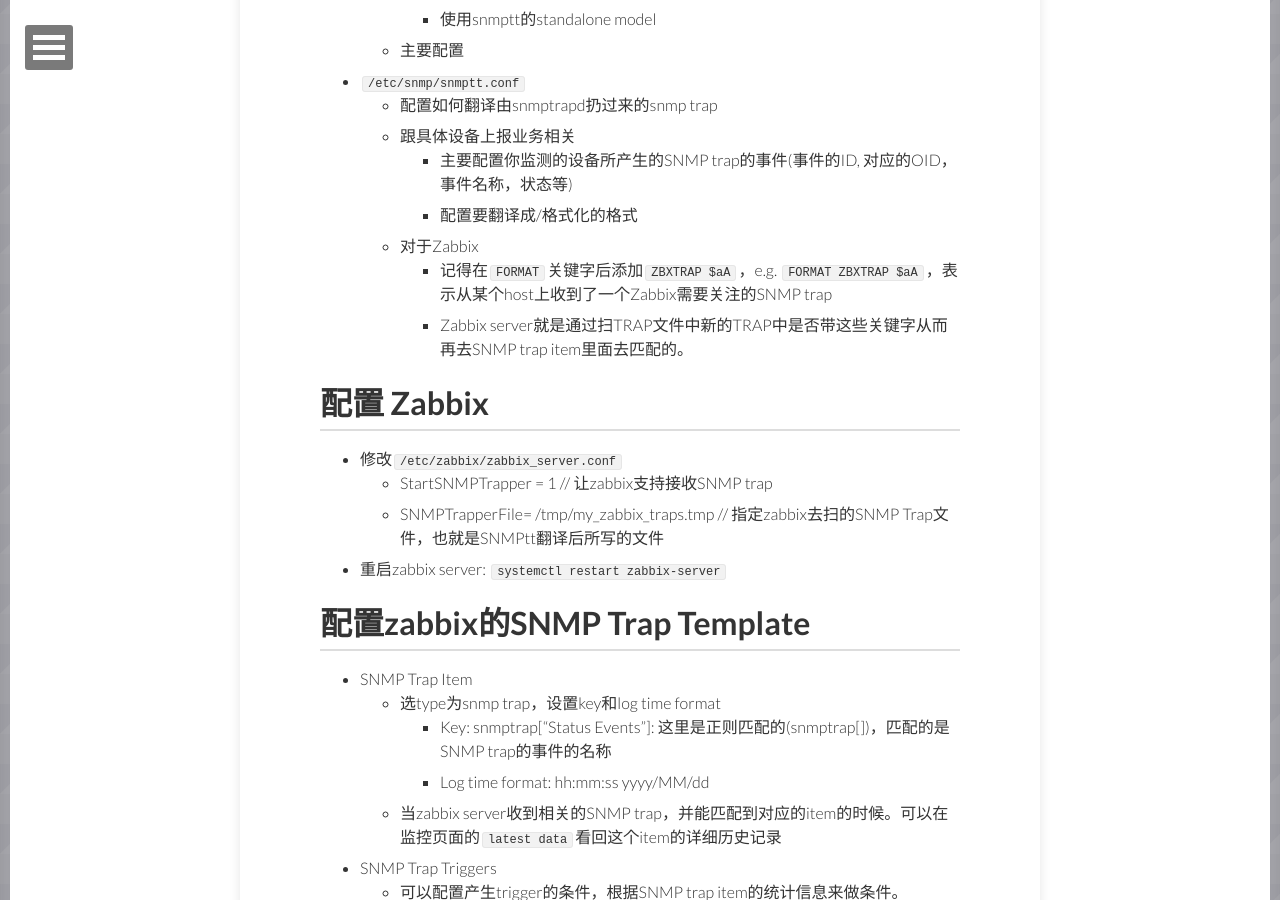
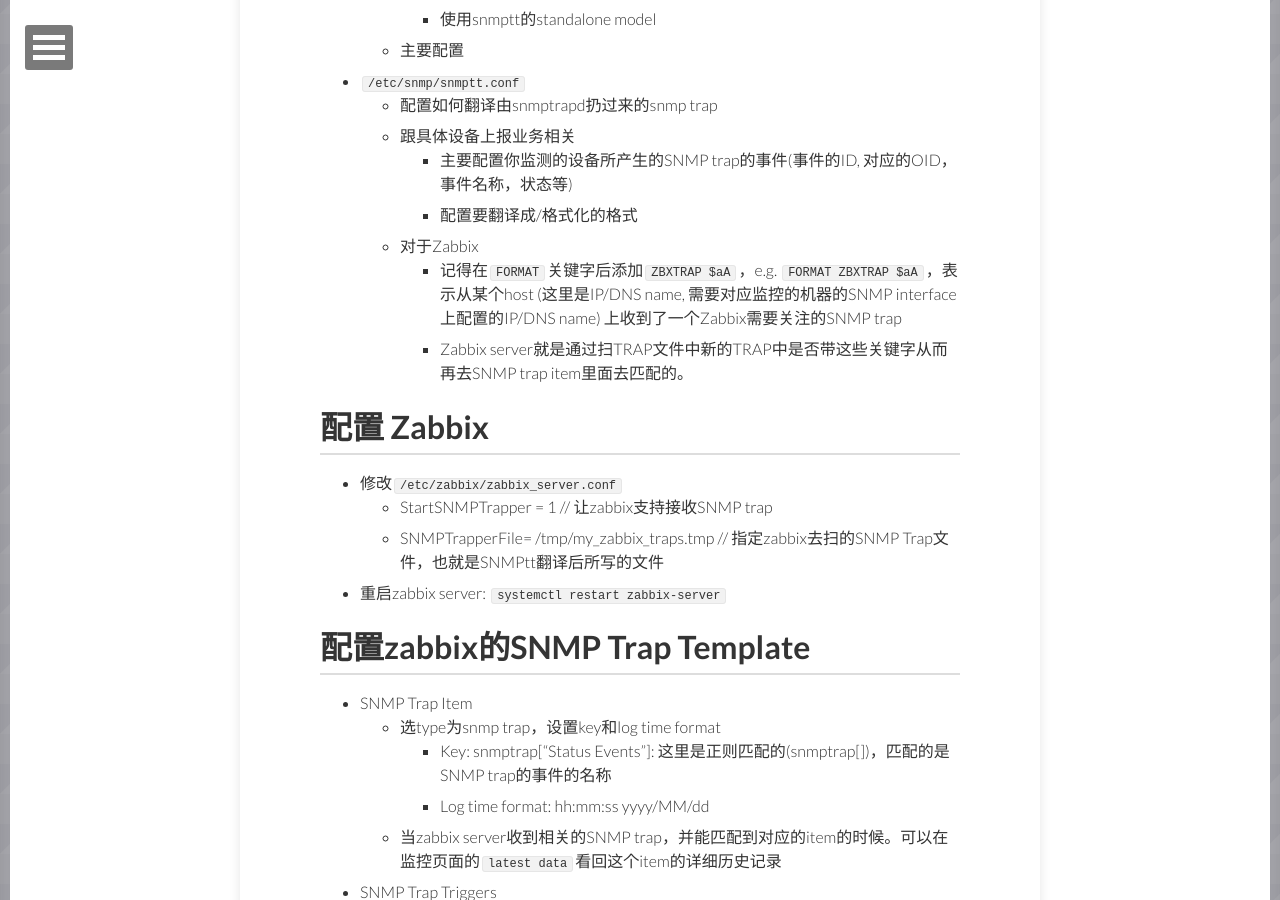
Before and after one commit to KasperDeng/kasperdeng.github.io, a Jekyll site: the page built from _posts/2016-11-12-zabbix-snmp-trap.md, in a window 1280 px wide and 900 px high, scrolled down 2206 px. Built offline with Jekyll 4.4.1, drawn with Linux system fonts in a browser that asks for light colours; nearby versions of some CDN libraries; comment, search, counter and statistics services are not loaded.

Commit message:
update zabbix snmp trap match mechanism

```diff
--- a/_posts/2016-11-12-zabbix-snmp-trap.md
+++ b/_posts/2016-11-12-zabbix-snmp-trap.md
@@ -67,7 +67,7 @@
     + 主要配置你监测的设备所产生的SNMP trap的事件(事件的ID, 对应的OID，事件名称，状态等)
     + 配置要翻译成/格式化的格式
   - 对于Zabbix
-    + 记得在`FORMAT`关键字后添加`ZBXTRAP $aA`，e.g. `FORMAT ZBXTRAP $aA`，表示从某个host上收到了一个Zabbix需要关注的SNMP trap
+    + 记得在`FORMAT`关键字后添加`ZBXTRAP $aA`，e.g. `FORMAT ZBXTRAP $aA`，表示从某个host (这里是IP/DNS name, 需要对应监控的机器的SNMP interface上配置的IP/DNS name) 上收到了一个Zabbix需要关注的SNMP trap
     + Zabbix server就是通过扫TRAP文件中新的TRAP中是否带这些关键字从而再去SNMP trap item里面去匹配的。
 
 # 配置 Zabbix #
```
